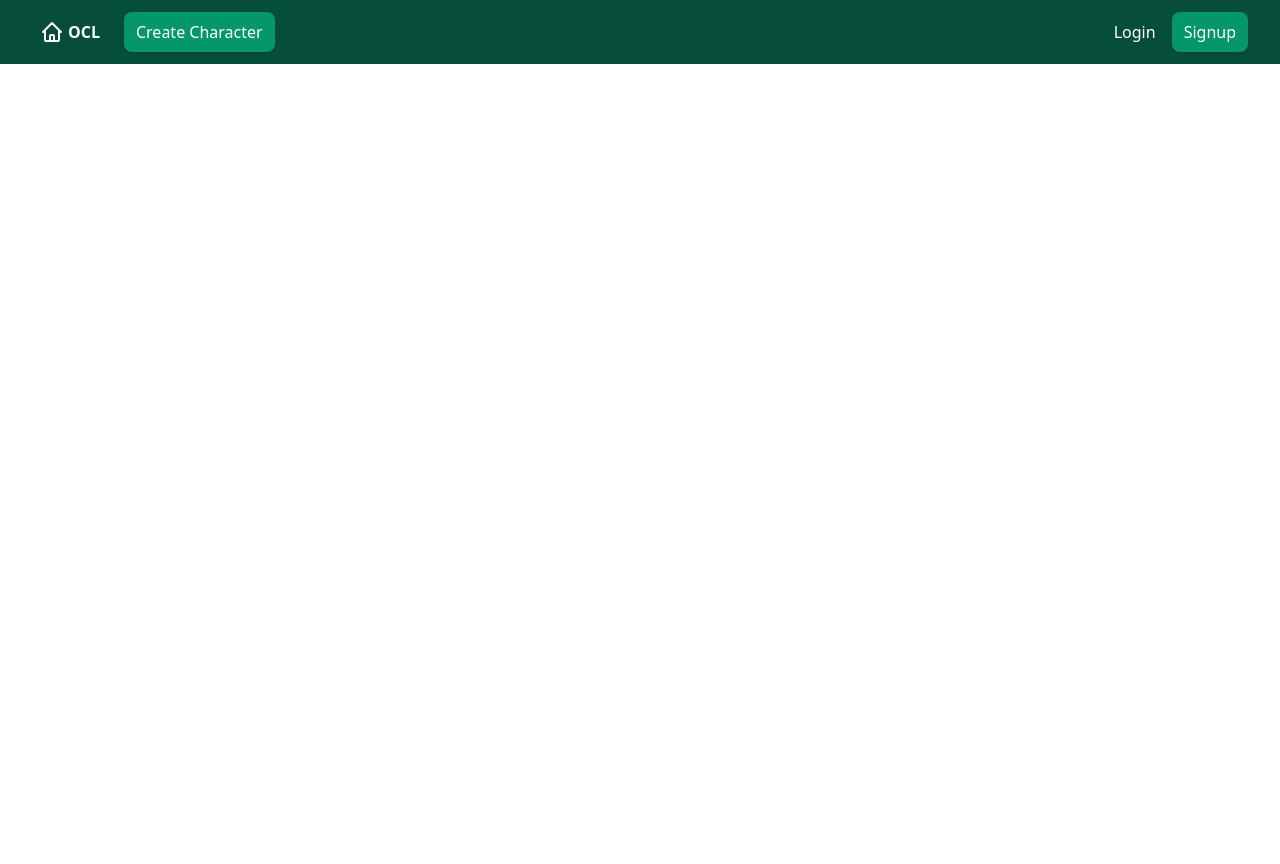
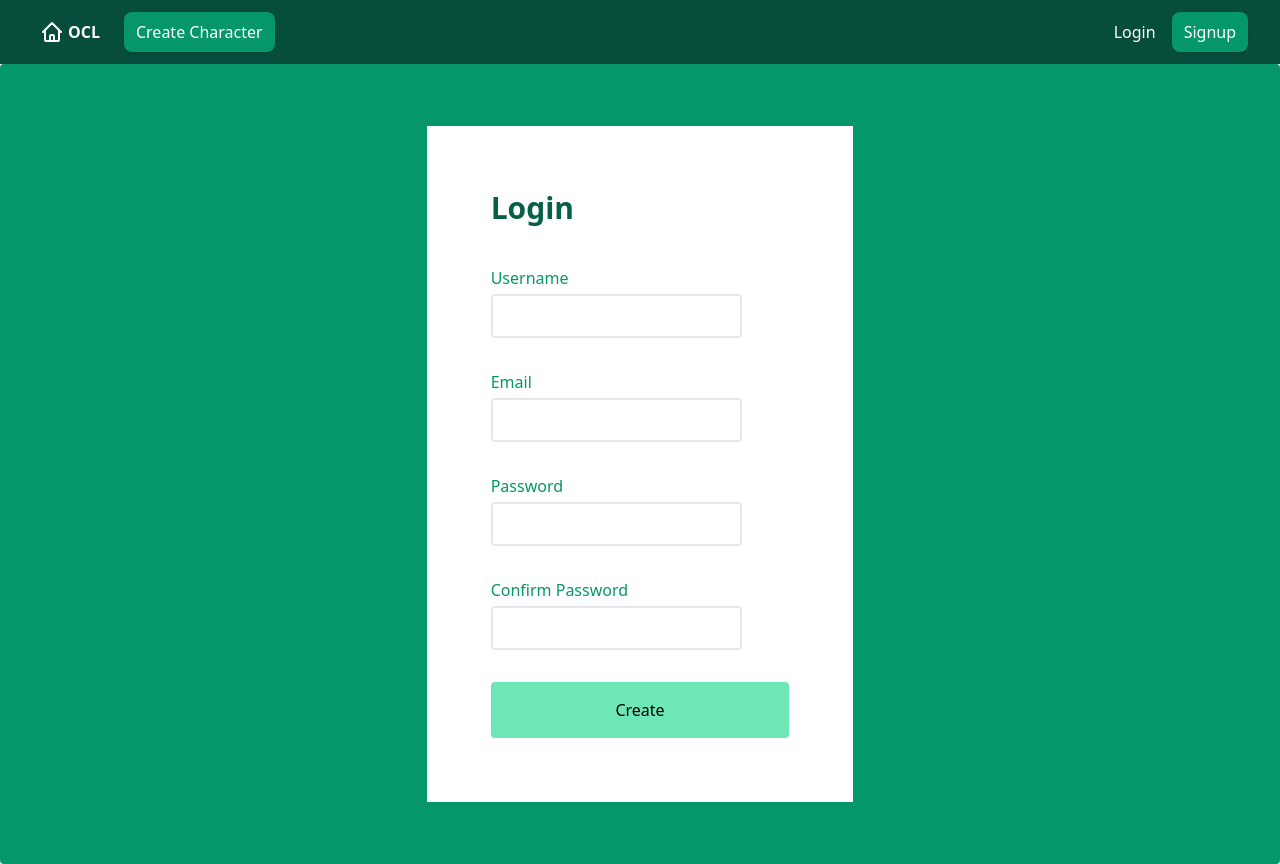
Before and after one commit to DavidLongaron/OCL, a React (Create React App) app in the folder client/: page /signup in a window 1280 px wide. Before the commit the page ends 800 px from the top, so only its background shows below. Built offline with nearby package versions, Linux system fonts and the light colour scheme; no server answers.

Commit message:
Trying to make tags work

```diff
--- a/client/src/App.js
+++ b/client/src/App.js
@@ -6,6 +6,8 @@ import {useState,useEffect, createContext} from 'react';
 import ApiService from './ApiServices.js';
 import CreateCharaForm from './CreateCharaForm/CreateCharaForm';
 import CharaProfile from './CharaProfile/CharaProfile';
+import Login from './Login/Login';
+import SignUp from './SignUp/SignUp';
 import {
   BrowserRouter as Router,
   Route,
@@ -33,7 +35,7 @@ function App() {
     })();
 
   },[]);
-
+const allCharas=[charas,setCharas];
 
 
   return (
@@ -45,7 +47,11 @@ function App() {
             </Route>
             <Route path={`/chara/${charaData.id}`} element={<CharaProfile chara={charaData} />}>
             </Route>
-            <Route path={`/createchara`} element={<CreateCharaForm chara={charaData} />}>
+            <Route path={`/createchara`} element={<CreateCharaForm allCharas={allCharas} />}>
+            </Route>
+            <Route path={`/login`} element={<Login />}>
+            </Route>
+            <Route path={`/signup`} element={<SignUp />}>
             </Route>
    </Routes>
    </charaContext.Provider>
--- a/client/src/CharaList/CharaList.js
+++ b/client/src/CharaList/CharaList.js
@@ -5,7 +5,6 @@ import CharaCard from "../CharaCard/CharaCard";
 
 const CharaList=(props)=>{
 
-  console.log(props);
     const charasArr=props.charas.map((chara,i)=>{
 
         return <CharaCard  key={chara.id} chara={chara} />
--- a/client/src/CreateCharaForm/CreateCharaForm.js
+++ b/client/src/CreateCharaForm/CreateCharaForm.js
@@ -1,116 +1,136 @@
 import { useState } from "react";
 import ApiService from "../ApiServices"
-import { Link} from 'react-router-dom';
-const CreateCharaForm=()=>{
-    const defaultData={UserId:"1",name:"", age:"", birthDay:"", occupation:"", likes:"", dislikes:"", physicalDescription:"", personality:"", background:"", setting:"", gender:"", img:"", tag:""};
+import {useNavigate} from 'react-router-dom';
+const CreateCharaForm=(props)=>{
+
+    const defaultData={UserId:"1",name:"", age:"", birthDay:"", occupation:"", likes:"", dislikes:"", physicalDescription:"", personality:"", background:"", setting:"", gender:"", img:"", Tags:[]};
     const [charaData,setCharaData ]= useState(defaultData);
+    const navigate= useNavigate();
+
     const sendChara =(e)=>{
 
         e.preventDefault();
         ApiService.postChara(charaData);
-        e.target.reset();
+       const [charas,setCharas]=props.allCharas;
+       console.log(charaData);
+       setCharas([...charas,charaData]);
         setCharaData(defaultData);
+
     }
-    function handleNameChange(e){
-        setCharaData({...charaData, name:e.target.value})
+    function handleChange(e){
+        // setCharaData({name:e.target.value,age:e.target.value,birthDay:e.target.value,occupation:e.target.value,likes:e.target.value,dislikes:e.target.value,physicalDescription:e.target.value,personality:e.target.value, background:e.target.value, setting:e.target.value, gender:e.target.value, img:e.target.value, Tags:[e.target.value] })
+
+        if(e.target.name==="Tags"){
+           const value= e.target.value.split(",");
+           setCharaData({...charaData,[e.target.name]:value})
+       }
+       else{
+        const value= e.target.value;
+        setCharaData({...charaData,[e.target.name]:value})
+       }
+
+
     }
-    function handleAgeChange(e){
-        setCharaData({...charaData, age:e.target.value})
-    }
-    function handleBirthDayChange(e){
-        setCharaData({...charaData, birthDay:e.target.value})
-    }
-    function handleOccupationChange(e){
-        setCharaData({...charaData, occupation:e.target.value})
-    }
-    function handleLikesChange(e){
-        setCharaData({...charaData, likes:e.target.value})
-    }
-    function handleDislikesChange(e){
-        setCharaData({...charaData, dislikes:e.target.value})
-    }
-    function handlePhysicalDescriptionChange(e){
-        setCharaData({...charaData, physicalDescription:e.target.value})
-    }
-    function handlePersonalityChange(e){
-        setCharaData({...charaData,personality:e.target.value})
-    }
-    function handleBackgroundChange(e){
-        setCharaData({...charaData, background:e.target.value})
-    }
-    function handleSettingChange(e){
-        setCharaData({...charaData, setting:e.target.value})
-    }
-    function handleGenderChange(e){
-        setCharaData({...charaData, gender:e.target.value})
-    }
-    function handleImgChange(e){
-        setCharaData({...charaData, img:e.target.value})
-    }
-    function handleTagChange(e){
-        setCharaData({...charaData, tag:e.target.value})
-    }
+    // function handleNameChange(e){
+    //     setCharaData({...charaData, name:e.target.value})
+    // }
+    // function handleAgeChange(e){
+    //     setCharaData({...charaData, age:e.target.value})
+    // }
+    // function handleBirthDayChange(e){
+    //     setCharaData({...charaData, birthDay:e.target.value})
+    // }
+    // function handleOccupationChange(e){
+    //     setCharaData({...charaData, occupation:e.target.value})
+    // }
+    // function handleLikesChange(e){
+    //     setCharaData({...charaData, likes:e.target.value})
+    // }
+    // function handleDislikesChange(e){
+    //     setCharaData({...charaData, dislikes:e.target.value})
+    // }
+    // function handlePhysicalDescriptionChange(e){
+    //     setCharaData({...charaData, physicalDescription:e.target.value})
+    // }
+    // function handlePersonalityChange(e){
+    //     setCharaData({...charaData,personality:e.target.value})
+    // }
+    // function handleBackgroundChange(e){
+    //     setCharaData({...charaData, background:e.target.value})
+    // }
+    // function handleSettingChange(e){
+    //     setCharaData({...charaData, setting:e.target.value})
+    // }
+    // function handleGenderChange(e){
+    //     setCharaData({...charaData, gender:e.target.value})
+    // }
+    // function handleImgChange(e){
+    //     setCharaData({...charaData, img:e.target.value})
+    // }
+    // function handleTagChange(e){
+    //     setCharaData({...charaData, Tags:[e.target.value]})
+    // }
 
 
  return(
-   <div className="min-h-screen flex items-center justify-center bg-green-600" onSubmit={sendChara}>
-       <div className="bg-white p-16 rounder shadow-2x1 w-1/3">
+   <div className="min-h-screen flex items-center justify-center bg-green-600  " >
+       <div className="bg-white p-16 rounder shadow-2x1 w-1/3 border rounded mt-8" >
        <h2 className="text-3xl font-bold mb-10 text-green-800">Create a Character</h2>
-       <form className="space-y-8">
+       <form className="space-y-8" onSubmit={(e)=>{navigate("/"); sendChara(e)}}>
         <div>
             <label className="block mb-1 text-green-600">Name</label>
-            <input type="text" onChange={handleNameChange} value={charaData.name} className=" border-2 border-gray-200 p-2 rounded outline-none focus:border-green-800  "></input>
+            <input type="text"name="name" onChange={handleChange} value={charaData.name} className=" border-2 border-gray-200 p-2 rounded outline-none focus:border-green-800  "></input>
         </div>
         <div>
             <label className="block mb-1 text-green-600">Age</label>
-            <input type="text" onChange={handleAgeChange} value={charaData.age} className=" border-2 border-gray-200 p-2 rounded outline-none focus:border-green-800  "></input>
+            <input type="text" name="age" onChange={handleChange} value={charaData.age} className=" border-2 border-gray-200 p-2 rounded outline-none focus:border-green-800  "></input>
         </div>
         <div>
             <label className="block mb-1 text-green-600">BirthDay</label>
-            <input type="text" onChange={handleBirthDayChange} value={charaData.birthDay} className=" border-2 border-gray-200 p-2 rounded outline-none focus:border-green-800  "></input>
+            <input type="text" name="birthDay" onChange={handleChange} value={charaData.birthDay} className=" border-2 border-gray-200 p-2 rounded outline-none focus:border-green-800  "></input>
         </div>
         <div>
             <label className="block mb-1 text-green-600">Occupation</label>
-            <input type="text" onChange={handleOccupationChange} value={charaData.occupation} className=" border-2 border-gray-200 p-2 rounded outline-none focus:border-green-800  "></input>
+            <input type="text" name="occupation" onChange={handleChange} value={charaData.occupation} className=" border-2 border-gray-200 p-2 rounded outline-none focus:border-green-800  "></input>
         </div>
         <div>
             <label className="block mb-1 text-green-600">Likes</label>
-            <input type="text" onChange={handleLikesChange} value={charaData.likes} className=" border-2 border-gray-200 p-2 rounded outline-none focus:border-green-800  "></input>
+            <input type="text" name="likes" onChange={handleChange} value={charaData.likes} className=" border-2 border-gray-200 p-2 rounded outline-none focus:border-green-800  "></input>
         </div>
         <div>
             <label className="block mb-1 text-green-600">Dislikes</label>
-            <input type="text" onChange={handleDislikesChange} value={charaData.dislikes} className=" border-2 border-gray-200 p-2 rounded outline-none focus:border-green-800  "></input>
+            <input type="text" name="dislikes" onChange={handleChange} value={charaData.dislikes} className=" border-2 border-gray-200 p-2 rounded outline-none focus:border-green-800  "></input>
         </div>
         <div>
             <label className="block mb-1 text-green-600">Physical Drescription</label>
-            <input type="text" onChange={handlePhysicalDescriptionChange} value={charaData.physicalDescription} className=" border-2 border-gray-200 p-2 rounded outline-none focus:border-green-800  "></input>
+            <input type="text" name="physicalDescription" onChange={handleChange} value={charaData.physicalDescription} className=" border-2 border-gray-200 p-2 rounded outline-none focus:border-green-800  "></input>
         </div>
         <div>
             <label className="block mb-1 text-green-600">Personality</label>
-            <input type="text" onChange={handlePersonalityChange} value={charaData.personality} className=" border-2 border-gray-200 p-2 rounded outline-none focus:border-green-800  "></input>
+            <input type="text" name="personality" onChange={handleChange} value={charaData.personality} className=" border-2 border-gray-200 p-2 rounded outline-none focus:border-green-800  "></input>
         </div>
         <div>
             <label className="block mb-1 text-green-600">Background</label>
-            <input type="text" onChange={handleBackgroundChange} value={charaData.background} className=" border-2 border-gray-200 p-2 rounded outline-none focus:border-green-800  "></input>
+            <input type="text"  name="background" onChange={handleChange} value={charaData.background} className=" border-2 border-gray-200 p-2 rounded outline-none focus:border-green-800  "></input>
         </div>
         <div>
             <label className="block mb-1 text-green-600">Setting</label>
-            <input type="text" onChange={handleSettingChange} value={charaData.setting} className=" border-2 border-gray-200 p-2 rounded outline-none focus:border-green-800  "></input>
+            <input type="text" name="setting" onChange={handleChange} value={charaData.setting} className=" border-2 border-gray-200 p-2 rounded outline-none focus:border-green-800  "></input>
         </div>
         <div>
             <label className="block mb-1 text-green-600">Gender</label>
-            <input type="text" onChange={handleGenderChange} value={charaData.gender} className=" border-2 border-gray-200 p-2 rounded outline-none focus:border-green-800  "></input>
+            <input type="text" name="gender" onChange={handleChange} value={charaData.gender} className=" border-2 border-gray-200 p-2 rounded outline-none focus:border-green-800  "></input>
         </div>
         <div>
             <label className="block mb-1 text-green-600">Avatar</label>
-            <input type="text" onChange={handleImgChange} value={charaData.img} className=" border-2 border-gray-200 p-2 rounded outline-none focus:border-green-800  "></input>
+            <input type="text" name="img" onChange={handleChange} value={charaData.img} className=" border-2 border-gray-200 p-2 rounded outline-none focus:border-green-800  "></input>
         </div>
         <div>
-            <label className="block mb-1 text-green-600">Tag</label>
-            <input type="text" onChange={handleTagChange} value={charaData.tag} className=" border-2 border-gray-200 p-2 rounded outline-none focus:border-green-800  "></input>
+            <label className="block mb-1 text-green-600">Tags</label>
+            <input type="text" name="Tags" onChange={handleChange} value={charaData.tag} className=" border-2 border-gray-200 p-2 rounded outline-none focus:border-green-800  "></input>
         </div>
 
-        <Link to={`/`}> <button className="block w-full bg-green-300 py-4 rounded hover:bg-green-600 transition duration-300">Create</button> </Link>
+        <button  className="block w-full mt-5 bg-green-300 py-4 rounded hover:bg-green-600 transition duration-300">Create</button>
        </form>
 
        </div>
--- a/client/src/Login/Login.js
+++ b/client/src/Login/Login.js
@@ -2,7 +2,7 @@
 
 const Login=()=>{
 return(
-    <div className="min-h-screen flex items-center justify-center bg-green-600" >
+    <div className="min-h-screen flex items-center justify-center bg-green-600 rounded" >
         <div className="bg-white p-16 rounder shadow-2x1 w-1/3">
         <h2 className="text-3xl font-bold mb-10 text-green-800">Login</h2>
         <form className="space-y-8">
--- a/client/src/NavBar/NavBar.js
+++ b/client/src/NavBar/NavBar.js
@@ -1,3 +1,10 @@
+import {
+    BrowserRouter as Router,
+    Route,
+    Link,
+    Routes
+  } from 'react-router-dom';
+
 const NavBar =()=>{
     return(
         <div>
@@ -6,21 +13,21 @@ const NavBar =()=>{
             <div className="flex justify-between">
                <div className="flex space-x-4">
           <div>
-              <a href="/" className="flex items-center py-5 px-2">
+              <Link to="/" className="flex items-center py-5 px-2">
               <svg xmlns="http://www.w3.org/2000/svg" className="h-6 w-6 mr-1 text-white" fill="none" viewBox="0 0 24 24" stroke="currentColor">
         <path stroke-linecap="round" stroke-linejoin="round" stroke-width="2" d="M3 12l2-2m0 0l7-7 7 7M5 10v10a1 1 0 001 1h3m10-11l2 2m-2-2v10a1 1 0 01-1 1h-3m-6 0a1 1 0 001-1v-4a1 1 0 011-1h2a1 1 0 011 1v4a1 1 0 001 1m-6 0h6" />
          </svg>
          <span className="text-white font-bold">OCL</span>
-              </a>
+              </Link>
               </div>
           <div className="flex items-center space-x-1">
-              <a href="/" className="py-2 px-3 text-white bg-green-600 rounded-lg shadow hover:bg-green-400 transition duration-300">Create Character</a>
+              <Link to="/createchara" className="py-2 px-3 text-white bg-green-600 rounded-lg shadow hover:bg-green-400 transition duration-300">Create Character</Link>
 
           </div>
             </div>
           <div className="flex items-center space-x-1">
-            <a href="/" className="py-2 px-3 text-white hover:bg-green-700 transition duration-300 rounded-lg">Login</a>
-            <a href="/" className="py-2 px-3 text-white bg-green-600 rounded-lg shadow hover:bg-green-400 transition duration-300">Signup</a>
+            <Link to="/login" className="py-2 px-3 text-white hover:bg-green-700 transition duration-300 rounded-lg">Login</Link>
+            <Link to="/signup" className="py-2 px-3 text-white bg-green-600 rounded-lg shadow hover:bg-green-400 transition duration-300">Signup</Link>
 
           </div>
           </div>
--- a/client/src/SignUp/SignUp.js
+++ b/client/src/SignUp/SignUp.js
@@ -0,0 +1,37 @@
+
+
+const SignUp=()=>{
+    return(
+        <div className="min-h-screen flex items-center justify-center bg-green-600 rounded" >
+            <div className="bg-white p-16 rounder shadow-2x1 w-1/3">
+            <h2 className="text-3xl font-bold mb-10 text-green-800">Login</h2>
+            <form className="space-y-8">
+             <div>
+                 <label className="block mb-1 text-green-600">Username</label>
+                 <input type="text" className=" border-2 border-gray-200 p-2 rounded outline-none focus:border-green-800  "></input>
+             </div>
+             <div>
+                 <label className="block mb-1 text-green-600">Email</label>
+                 <input type="text" className=" border-2 border-gray-200 p-2 rounded outline-none focus:border-green-800  "></input>
+             </div>
+             <div>
+                 <label className="block mb-1 text-green-600">Password</label>
+                 <input type="text" className=" border-2 border-gray-200 p-2 rounded outline-none focus:border-green-800  "></input>
+             </div>
+             <div>
+                 <label className="block mb-1 text-green-600">Confirm Password</label>
+                 <input type="text" className=" border-2 border-gray-200 p-2 rounded outline-none focus:border-green-800  "></input>
+             </div>
+
+            <button className="block w-full bg-green-300 py-4 rounded hover:bg-green-600 transition duration-300">Create</button>
+            </form>
+
+            </div>
+        </div>
+
+      )
+
+
+     }
+
+     export default SignUp;
```
Also changed, not shown: client/src/CharaCard/CharaCard.js (+15 -12 lines), client/src/CharaProfile/CharaProfile.js (+4 -4 lines), 2 other files (tests, documents, lock files or other folders).
